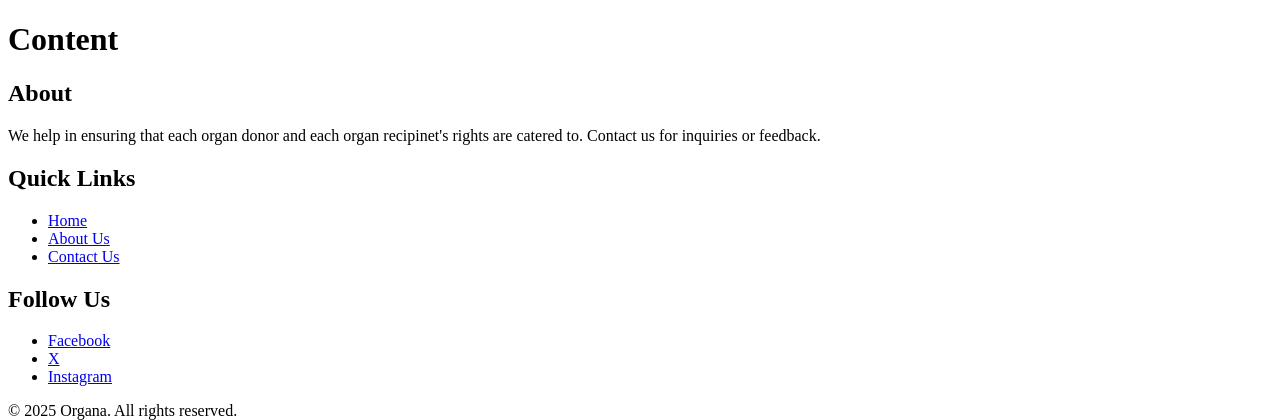
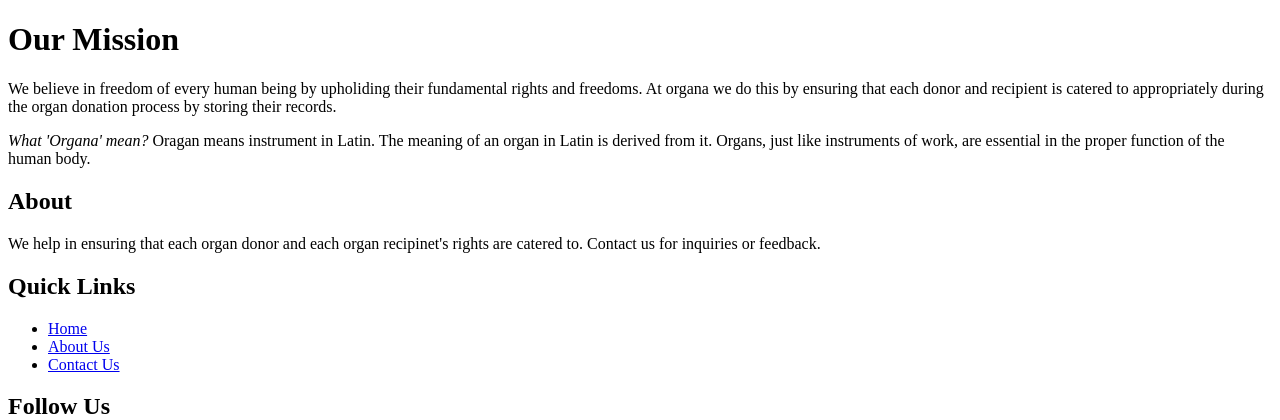
Before and after one commit to swawiye/Django-Templates, a Django app: page /about in a window 1280 px wide. Shown: the part 70-490 px from the top of the page. Run offline with Django 5.2, Linux system fonts and the light colour scheme.

Commit message:
about page and routing

```diff
--- a/djangoapp/templates/about.html
+++ b/djangoapp/templates/about.html
@@ -3,5 +3,19 @@
 {% block title %} About Us {% endblock %}
 
 {% block content %}
-<h1>Content</h1>
+<h1>Our Mission</h1>
+<p>
+    We believe in freedom of every human being by
+    upholiding their fundamental rights and freedoms.
+    At organa we do this by ensuring that each donor
+    and recipient is catered to appropriately during
+    the organ donation process by storing their records.
+</p>
+<p>
+    <i>What 'Organa' mean?</i>
+    Oragan means instrument in Latin. The meaning of an
+    organ in Latin is derived from it. Organs, just like
+    instruments of work, are essential in the proper
+    function of the human body.
+</p>
 {% endblock %}
```
